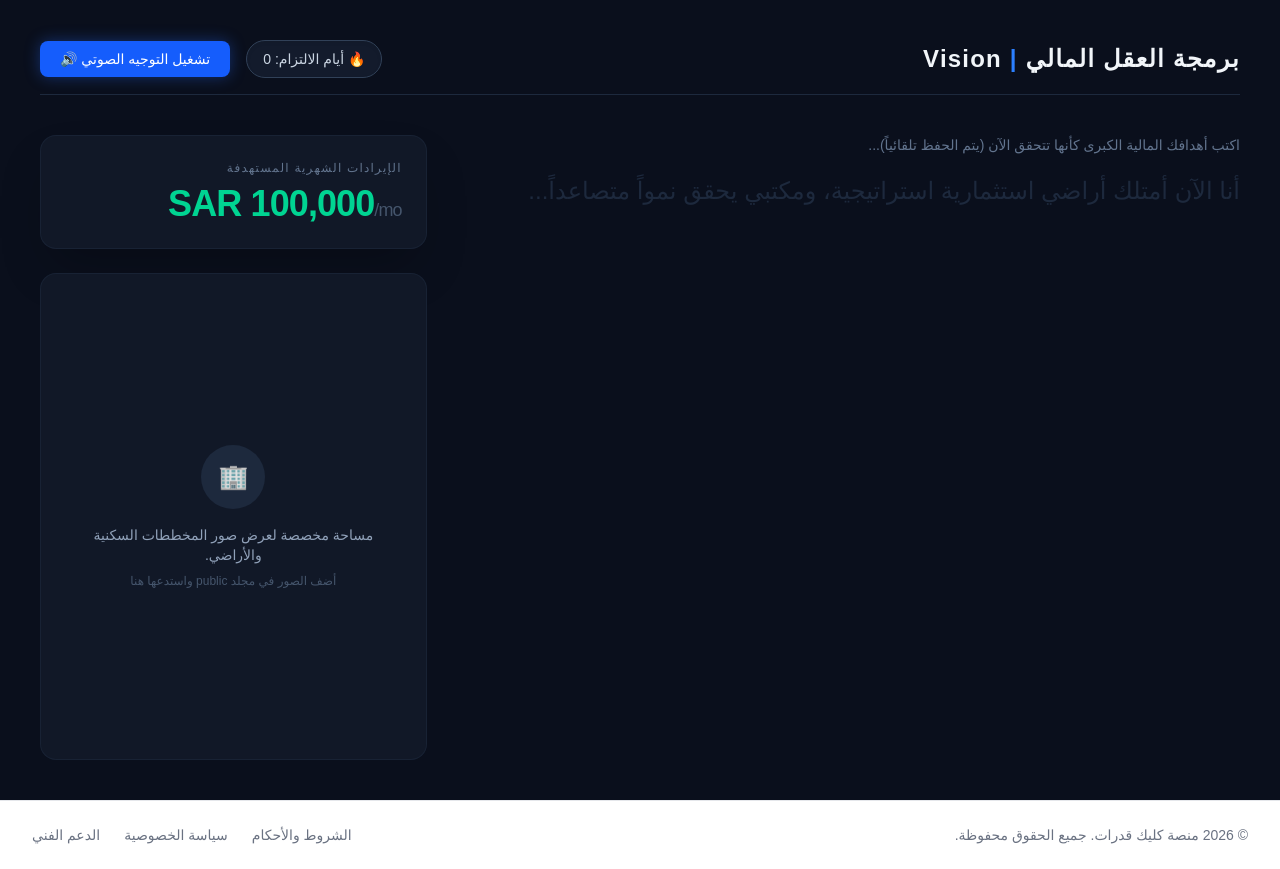
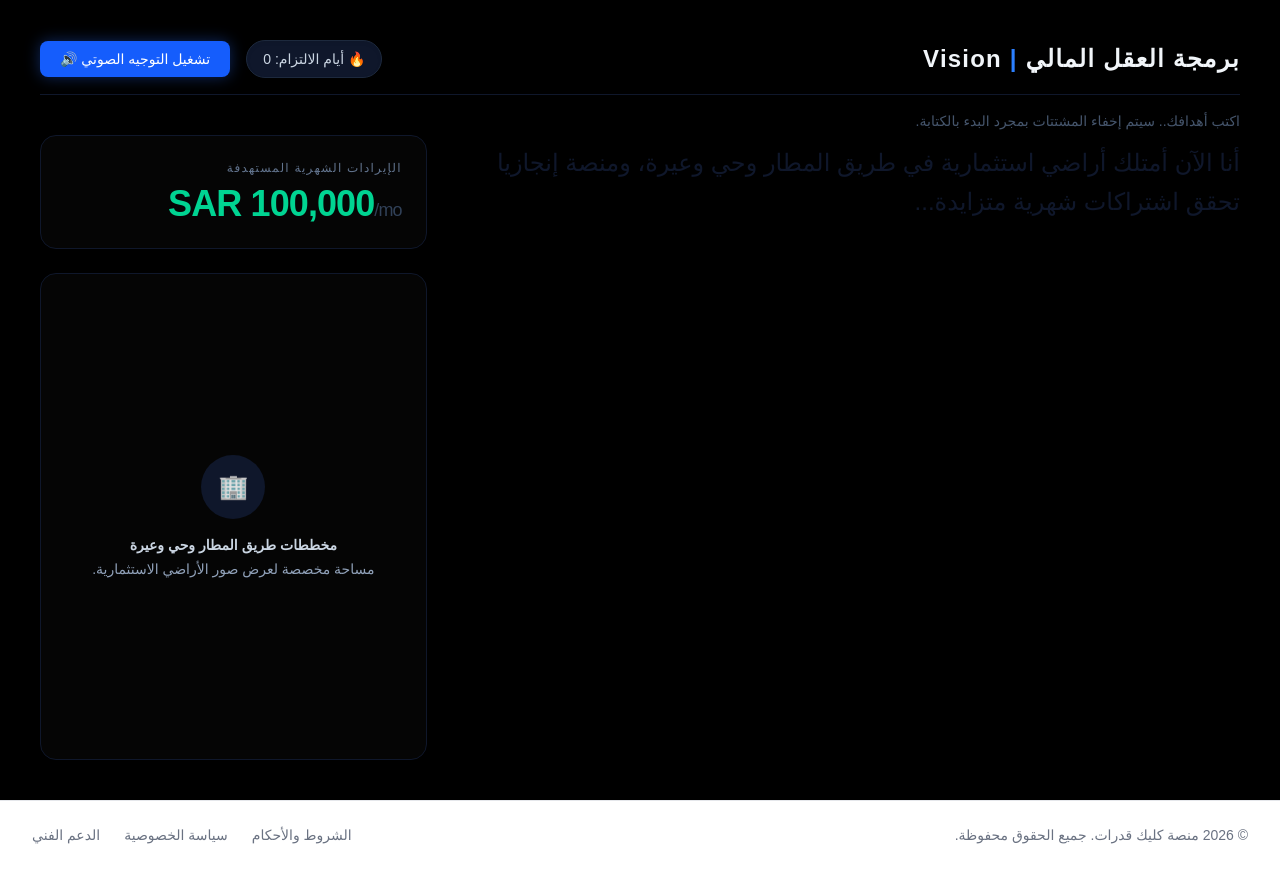
Before and after one commit to engaziasa-lang/engazia-app, a Next.js app: page /vision in a window 1280 px wide. Built offline with nearby package versions, Linux system fonts and the light colour scheme.

Commit message:
Update page.tsx

```diff
--- a/app/vision/page.tsx
+++ b/app/vision/page.tsx
@@ -1,10 +1,14 @@
 "use client";
-import { useState, useEffect } from 'react';
+import { useState, useEffect, useRef } from 'react';
 
 export default function VisionBoard() {
   const [script, setScript] = useState("");
   const [streak, setStreak] = useState(0);
   const [isSpeaking, setIsSpeaking] = useState(false);
+
+  // حالات وضع التركيز (Zen Mode)
+  const [isTyping, setIsTyping] = useState(false);
+  const typingTimeoutRef = useRef<NodeJS.Timeout | null>(null);
 
   useEffect(() => {
     const savedScript = localStorage.getItem("dailyScript") || "";
@@ -17,18 +21,28 @@ export default function VisionBoard() {
     const text = e.target.value;
     setScript(text);
     localStorage.setItem("dailyScript", text);
+
+    // تفعيل وضع التركيز (Zen Mode) وإخفاء العناصر الجانبية
+    setIsTyping(true);
+
+    // إعادة إظهار العناصر بعد 3 ثوانٍ من التوقف عن الكتابة
+    if (typingTimeoutRef.current) {
+      clearTimeout(typingTimeoutRef.current);
+    }
+    typingTimeoutRef.current = setTimeout(() => {
+      setIsTyping(false);
+    }, 3000);
   };
 
   // دالة تشغيل التوجيه الصوتي الآلي
   const speakScript = () => {
     if (!script.trim()) return;
 
-    // إيقاف أي صوت سابق
     window.speechSynthesis.cancel();
 
     const utterance = new SpeechSynthesisUtterance(script);
-    utterance.lang = 'ar-SA'; // نطق باللكنة السعودية إن توفرت في النظام
-    utterance.rate = 0.9; // سرعة هادئة ومريحة للبرمجة العقلية
+    utterance.lang = 'ar-SA';
+    utterance.rate = 0.9;
     utterance.pitch = 1;
 
     utterance.onstart = () => setIsSpeaking(true);
@@ -38,14 +52,16 @@ export default function VisionBoard() {
   };
 
   return (
-    <div className="min-h-screen bg-[#0a0f1c] text-slate-300 font-sans flex flex-col p-6 md:p-10">
+    // استخدام True Black (#000000) للخلفية لراحة العين التامة
+    <div className="min-h-screen bg-black text-slate-300 font-sans flex flex-col p-6 md:p-10 transition-colors duration-700">
 
-      <div className="flex justify-between items-center mb-10 border-b border-slate-800 pb-4">
+      {/* الشريط العلوي - يتلاشى ببطء أثناء الكتابة السريعة */}
+      <div className={`flex justify-between items-center mb-10 border-b border-slate-900 pb-4 transition-opacity duration-1000 ${isTyping ? 'opacity-0' : 'opacity-100'}`}>
         <h1 className="text-2xl font-bold text-slate-100 tracking-wider">
           برمجة العقل المالي <span className="text-blue-500">|</span> Vision
         </h1>
         <div className="flex items-center gap-4">
-          <span className="text-sm bg-slate-800/50 px-4 py-2 rounded-full border border-slate-700 shadow-inner">
+          <span className="text-sm bg-slate-900 px-4 py-2 rounded-full border border-slate-800 shadow-inner">
             🔥 أيام الالتزام: {streak}
           </span>
           <button
@@ -61,34 +77,36 @@ export default function VisionBoard() {
 
       <div className="flex-grow flex flex-col md:flex-row gap-10">
 
-        <div className="w-full md:w-2/3 flex flex-col">
-          <p className="text-slate-500 mb-4 text-sm font-medium">
-            اكتب أهدافك المالية الكبرى كأنها تتحقق الآن (يتم الحفظ تلقائياً)...
+        {/* محرر الكتابة الحرة - يبقى ظاهراً دائماً */}
+        <div className="w-full md:w-2/3 flex flex-col relative">
+          <p className={`text-slate-600 mb-4 text-sm font-medium absolute -top-6 transition-opacity duration-1000 ${isTyping ? 'opacity-0' : 'opacity-100'}`}>
+            اكتب أهدافك.. سيتم إخفاء المشتتات بمجرد البدء بالكتابة.
           </p>
           <textarea
-            className="w-full flex-grow bg-transparent border-none outline-none resize-none text-xl md:text-2xl leading-relaxed placeholder-slate-800 text-slate-300"
-            placeholder="أنا الآن أمتلك أراضي استثمارية استراتيجية، ومكتبي يحقق نمواً متصاعداً..."
+            className="w-full flex-grow bg-transparent border-none outline-none resize-none text-xl md:text-2xl leading-relaxed placeholder-slate-900 text-slate-300 mt-2"
+            placeholder="أنا الآن أمتلك أراضي استثمارية في طريق المطار وحي وعيرة، ومنصة إنجازيا تحقق اشتراكات شهرية متزايدة..."
             value={script}
             onChange={handleScriptChange}
             autoFocus
           />
         </div>
 
-        <div className="w-full md:w-1/3 flex flex-col gap-6">
-          <div className="bg-[#111827] rounded-2xl p-6 shadow-2xl border border-slate-800/60">
+        {/* جدار الرؤية والمؤشرات - يتلاشى أثناء الكتابة ليمنحك العزلة الإيجابية */}
+        <div className={`w-full md:w-1/3 flex flex-col gap-6 transition-opacity duration-1000 ${isTyping ? 'opacity-0 pointer-events-none' : 'opacity-100'}`}>
+          <div className="bg-[#050505] rounded-2xl p-6 shadow-2xl border border-slate-900">
             <h3 className="text-slate-500 text-xs uppercase tracking-widest mb-2">الإيرادات الشهرية المستهدفة</h3>
             <div className="text-4xl font-extrabold text-emerald-400 tracking-tight">
-              SAR 100,000<span className="text-lg text-slate-600 font-normal">/mo</span>
+              SAR 100,000<span className="text-lg text-slate-700 font-normal">/mo</span>
             </div>
           </div>
 
-          <div className="flex-grow rounded-2xl bg-[#111827] border border-slate-800/60 flex flex-col items-center justify-center p-6 text-center relative overflow-hidden group">
-            <div className="w-16 h-16 bg-slate-800 rounded-full mb-4 flex items-center justify-center group-hover:scale-110 transition-transform text-2xl">
+          <div className="flex-grow rounded-2xl bg-[#050505] border border-slate-900 flex flex-col items-center justify-center p-6 text-center relative overflow-hidden group">
+            <div className="w-16 h-16 bg-slate-900 rounded-full mb-4 flex items-center justify-center group-hover:scale-110 transition-transform text-2xl">
               🏢
             </div>
             <p className="text-slate-400 text-sm">
-              مساحة مخصصة لعرض صور المخططات السكنية والأراضي.<br/>
-              <span className="text-slate-600 text-xs mt-2 block">أضف الصور في مجلد public واستدعها هنا</span>
+              <span className="text-slate-300 font-bold block mb-1">مخططات طريق المطار وحي وعيرة</span>
+              مساحة مخصصة لعرض صور الأراضي الاستثمارية.
             </p>
           </div>
         </div>
```
